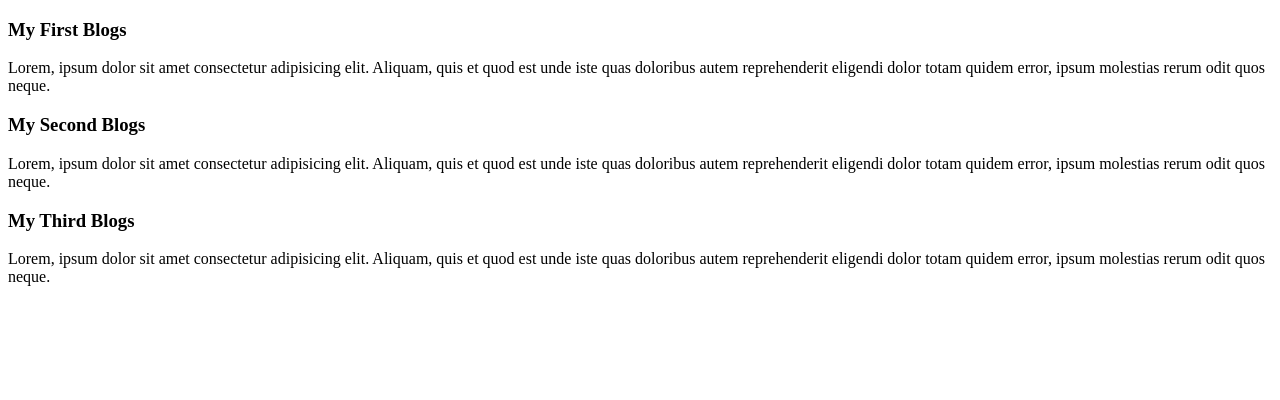
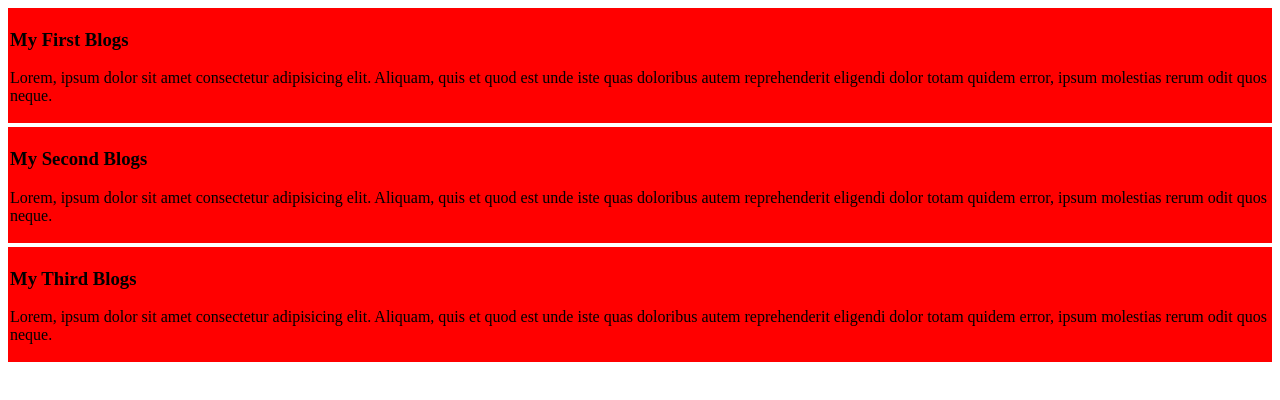
Before and after one commit to Polas2010/Web-Development, a plain HTML site: page index.html in a window 1280 px wide. Drawn offline with Linux system fonts and the light colour scheme.

Commit message:
add Style

```diff
--- /dev/null
+++ b/Style/External.css
@@ -0,0 +1,7 @@
+div{
+    border: 3px;
+    border-color: blue;
+    padding: 2px;
+    margin-bottom: 4px;
+    background-color: red;
+}
--- a/index.html
+++ b/index.html
@@ -4,7 +4,8 @@
     <meta charset="UTF-8">
     <meta name="viewport" content="width=device-width, initial-scale=1.0">
     <title>Web Development</title>
-</head>
+    <link rel="stylesheet" href="Style/External.css">
+    <head>
 <body>
     <div>
         <h3>My First Blogs</h3>
```
